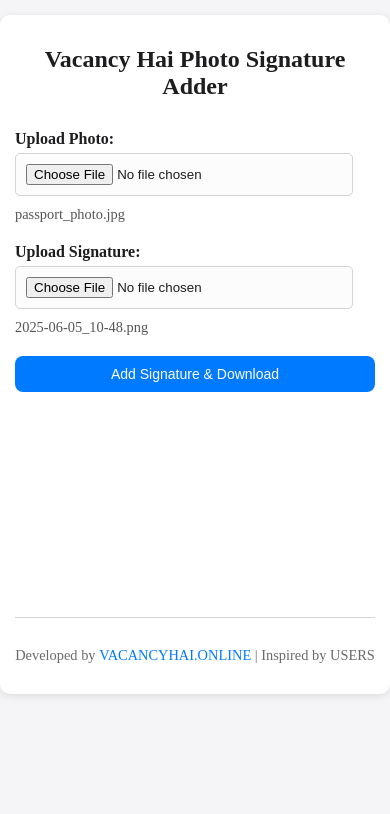
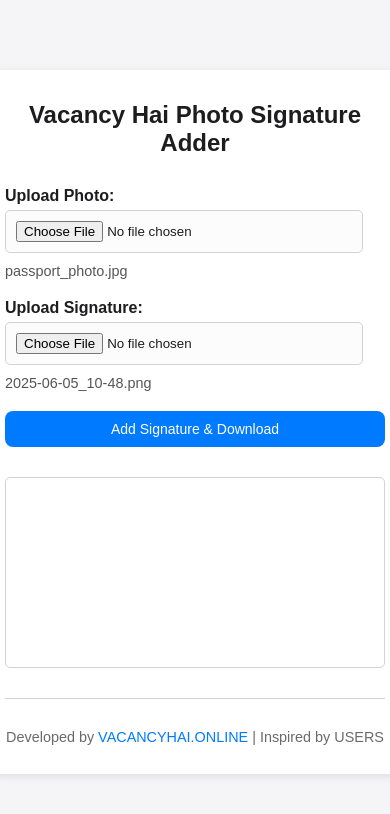
Before and after one commit to bhuveevh/Photo-and-Sign-Joiner, a plain HTML site: page index.html in a window 390 px wide. Drawn offline with Linux system fonts and the light colour scheme.

Commit message:
Update style.css

```diff
--- a/style.css
+++ b/style.css
@@ -5,13 +5,15 @@
     --text-color: #1d1d1f; /* Dark text */
     --accent-color: #007aff; /* Blue */
     --border-color: #d2d2d7; /* Light border for widgets */
-    --canvas-border-color: #000; /* Black border for the final image (NEW) */
+    --canvas-border-color: #000; /* Black border for the final image on canvas */
     --separator-color: #ccc; /* Lighter color for the separator line on canvas */
     --file-name-color: #555; /* Color for file name display */
+    /* NEW: Font family updated */
+    --font-family: 'Arial', sans-serif; /* Changed font */
 }
 
 body {
-    font-family: var(--font-family);
+    font-family: var(--font-family); /* Applied new font */
     margin: 0;
     padding: 0;
     background-color: var(--primary-bg);
@@ -22,15 +24,16 @@ body {
 }
 
 main {
-    flex-grow: 1; /* Allows main content to take up available space */
-    padding: 20px;
+    flex-grow: 1;
+    /* NEW: Added padding to give 5px gap from screen borders */
+    padding: 5px; /* 5px gap from all screen edges */
     display: flex;
     flex-direction: column;
     align-items: center; /* Center items horizontally */
-    gap: 20px; /* Space between the main widget and the canvas container */
+    justify-content: center; /* Center items vertically if there's extra space */
 }
 
-/* Styles for the main widget containing all controls */
+/* Styles for the main widget containing all controls and now the canvas */
 .main-widget {
     background-color: var(--secondary-bg);
     padding: 20px;
@@ -42,6 +45,9 @@ main {
     width: 100%;
     max-width: 500px; /* Max width for the widget */
     text-align: center; /* Center the title and elements within the widget */
+    /* NEW: Added max-height and overflow to handle large canvas */
+    max-height: calc(100vh - 10px); /* Screen height minus 5px top/bottom padding of main */
+    overflow-y: auto; /* Enable vertical scrolling if content exceeds max-height */
 }
 
 /* Style for the app title inside the widget */
@@ -49,8 +55,8 @@ main {
     font-size: 2.2em; /* Larger, prominent title */
     color: var(--text-color);
     margin-bottom: 15px; /* Space below the title */
-    padding: 0; /* Remove any default padding that might affect alignment */
-    font-weight: 600; /* Slightly bolder */
+    padding: 0;
+    font-weight: 600;
 }
 
 .file-input-group {
@@ -63,7 +69,6 @@ main {
 
 label {
     font-weight: 600;
-    /* Removed margin-top as gap handles spacing now */
     text-align: left;
     width: 100%;
 }
@@ -73,8 +78,8 @@ input[type="file"] {
     border: 1px solid var(--border-color);
     border-radius: 5px;
     background-color: #fcfcfc;
-    width: calc(100% - 22px); /* Adjust width for padding (10px each side) and border (1px each side) */
-    box-sizing: border-box; /* Include padding and border in the element's total width and height calculation */
+    width: calc(100% - 22px);
+    box-sizing: border-box;
 }
 
 .file-name-display {
@@ -82,10 +87,8 @@ input[type="file"] {
     color: var(--file-name-color);
     text-align: left;
     width: 100%;
-    /* Add some padding/margin to distinguish it from the input */
     padding: 5px 0;
 }
-
 
 button {
     background-color: var(--accent-color);
@@ -97,43 +100,32 @@ button {
     font-size: 16px;
     font-weight: 500;
     transition: background-color 0.2s ease-in-out;
-    width: 100%; /* Make button take full width of the widget */
+    width: 100%;
 }
 
 button:hover {
-    background-color: #005bb5; /* Darker blue on hover */
+    background-color: #005bb5;
 }
 
-.canvas-container {
-    background-color: var(--secondary-bg); /* White background for the container itself */
-    border: 1px solid var(--border-color); /* Light border for the container */
-    border-radius: 10px;
-    box-shadow: 0 2px 8px rgba(0, 0, 0, 0.1);
-    padding: 10px;
-    display: flex;
-    justify-content: center;
-    align-items: center;
-    overflow: hidden; /* To handle larger images gracefully without container scrollbars */
-    width: 100%;
-    max-width: 800px; /* Max width for the canvas display area */
-}
-
+/* Canvas styling when it's directly inside main-widget */
 canvas {
     max-width: 100%; /* Ensure canvas scales down if larger than its container */
     height: auto; /* Maintain aspect ratio when scaling down */
     display: block; /* Removes any extra space below the canvas element */
-    /* Canvas will have its own border drawn by JavaScript, so no CSS border here */
+    margin-top: 15px; /* Space above the canvas, separating it from the button */
+    border: 1px solid var(--border-color); /* Added a light border to canvas container for visual separation */
+    border-radius: 5px; /* Optional: slight rounding for visual appeal */
 }
 
-/* New styles for the footer when inside the widget */
+/* Styles for the footer when inside the widget */
 .widget-footer {
     text-align: center;
-    padding-top: 15px; /* Add padding above the footer text */
-    margin-top: 15px; /* Space between button and footer */
-    border-top: 1px solid var(--border-color); /* Separator for footer inside widget */
+    padding-top: 15px;
+    margin-top: 15px;
+    border-top: 1px solid var(--border-color);
     color: #6a6a6a;
     font-size: 0.9em;
-    width: 100%; /* Ensure footer takes full width within widget */
+    width: 100%;
 }
 
 .widget-footer a {
@@ -150,22 +142,29 @@ canvas {
 /* Responsive adjustments */
 @media (max-width: 768px) {
     main {
-        padding: 15px; /* Slightly less padding on smaller screens */
+        padding: 10px; /* Adjust padding for tablets */
     }
     .app-title {
-        font-size: 1.8em; /* Smaller title on tablets */
+        font-size: 1.8em;
     }
     .main-widget {
-        padding: 15px; /* Slightly less padding inside the widget */
+        padding: 15px;
+        max-height: calc(100vh - 20px); /* Adjust max-height for tablet padding */
     }
 }
 
 @media (max-width: 480px) {
+    main {
+        padding: 5px; /* Keep 5px padding for mobile */
+    }
     .app-title {
-        font-size: 1.5em; /* Even smaller title on mobile */
+        font-size: 1.5em;
     }
     button {
         padding: 10px 15px;
         font-size: 14px;
     }
+    .main-widget {
+        max-height: calc(100vh - 10px); /* Adjust max-height for mobile padding */
+    }
 }
```
